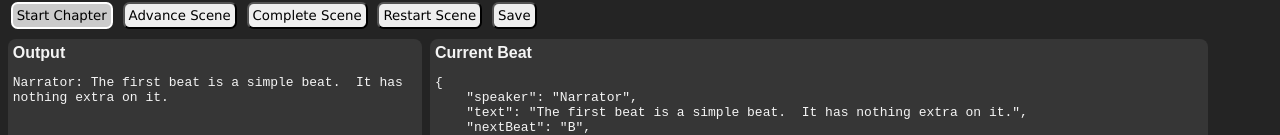
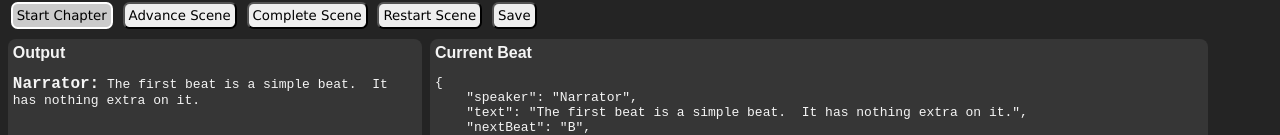
Before and after one commit to NeuroBio/Ballast-Visual-Novel-Engine, a website with bundled scripts: page index.html in a window 1280 px wide. Both pictures are taken after a click on the button "Start Chapter". Shown: the part 150-285 px from the top of the page. Built offline with nearby package versions, Linux system fonts and the light colour scheme.

Commit message:
make speaker stick out

```diff
--- a/demo/Demo.js
+++ b/demo/Demo.js
@@ -158,7 +158,7 @@ function updateDisplay () {
 				.attr('type', 'button')
 				.attr('onClick', `advanceScene("${x.nextBeat}")`));
 	} else {
-		outputElement.html(`${beat.speaker}: ${beat.text}`);
+		outputElement.html(`<b>${beat.speaker}:</b> ${beat.text}`);
 	}
 
 
--- a/demo/styles.css
+++ b/demo/styles.css
@@ -91,3 +91,7 @@ li {
 #current-beat-choices {
 	flex: 20 1 150px;
 }
+
+b {
+	font-size: 12pt;
+}
```
